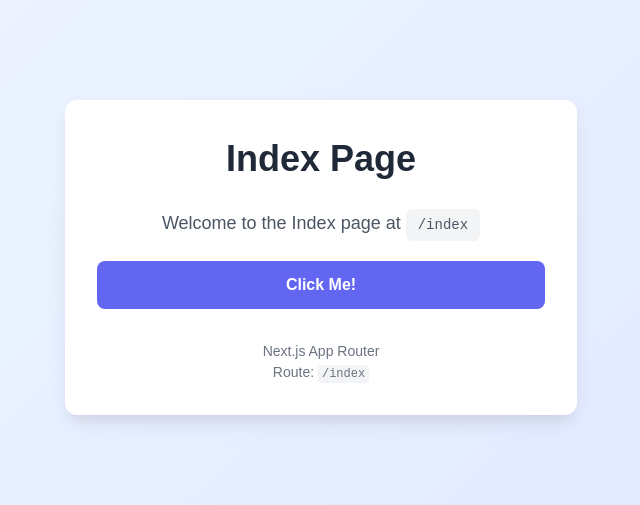
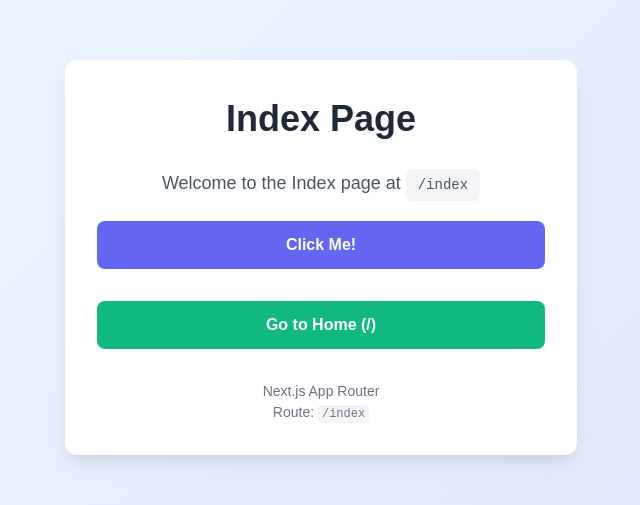
Before and after one commit to lapis-lazuli0927/gooty-front, a Next.js app: page /index in a window 1280 px wide. Shown: the part 143-648 px from the top of the page, without its empty margins (319-959 px from the left). Built offline with nearby package versions, Linux system fonts and the light colour scheme.

Commit message:
feat: add bidirectional navigation between root and index pages
- ルートページからindexページへのナビゲーション機能を追加
- indexページからルートページへのナビゲーション機能を追加

```diff
--- a/src/app/index/page.tsx
+++ b/src/app/index/page.tsx
@@ -1,13 +1,19 @@
 'use client';
 
 import { useState } from 'react';
+import { useRouter } from 'next/navigation';
 import styles from './page.module.css';
 
 export default function IndexPage() {
   const [message, setMessage] = useState<string>('');
+  const router = useRouter();
 
   const handleButtonClick = () => {
     setMessage('Hello from /index page!');
+  };
+
+  const handleNavigateToRoot = () => {
+    router.push('/');
   };
 
   return (
@@ -29,6 +35,14 @@ export default function IndexPage() {
             Click Me!
           </button>
 
+          <button
+            onClick={handleNavigateToRoot}
+            className={styles.button}
+            style={{ backgroundColor: '#10b981', marginTop: '0.5rem' }}
+          >
+            Go to Home (/)
+          </button>
+
           {message && (
             <div className={styles.messageContainer}>
               <p className={styles.messageText}>{message}</p>
--- a/src/app/page.tsx
+++ b/src/app/page.tsx
@@ -1,10 +1,12 @@
 'use client';
 
 import { useState } from 'react';
+import { useRouter } from 'next/navigation';
 
 export default function Home() {
   const [apiStatus, setApiStatus] = useState<string>('');
   const [isLoading, setIsLoading] = useState(false);
+  const router = useRouter();
 
   const checkApiHealth = async () => {
     setIsLoading(true);
@@ -17,6 +19,10 @@ export default function Home() {
     } finally {
       setIsLoading(false);
     }
+  };
+
+  const handleNavigateToIndex = () => {
+    router.push('/index');
   };
 
   return (
@@ -35,6 +41,13 @@ export default function Home() {
             {isLoading ? 'Checking...' : 'Check API Health'}
           </button>
 
+          <button
+            onClick={handleNavigateToIndex}
+            className="w-full bg-green-500 hover:bg-green-600 text-white font-bold py-2 px-4 rounded transition-colors"
+          >
+            Go to /index
+          </button>
+
           {apiStatus && (
             <div className="p-4 bg-gray-50 rounded border">
               <p className="text-sm text-gray-700">{apiStatus}</p>
```
